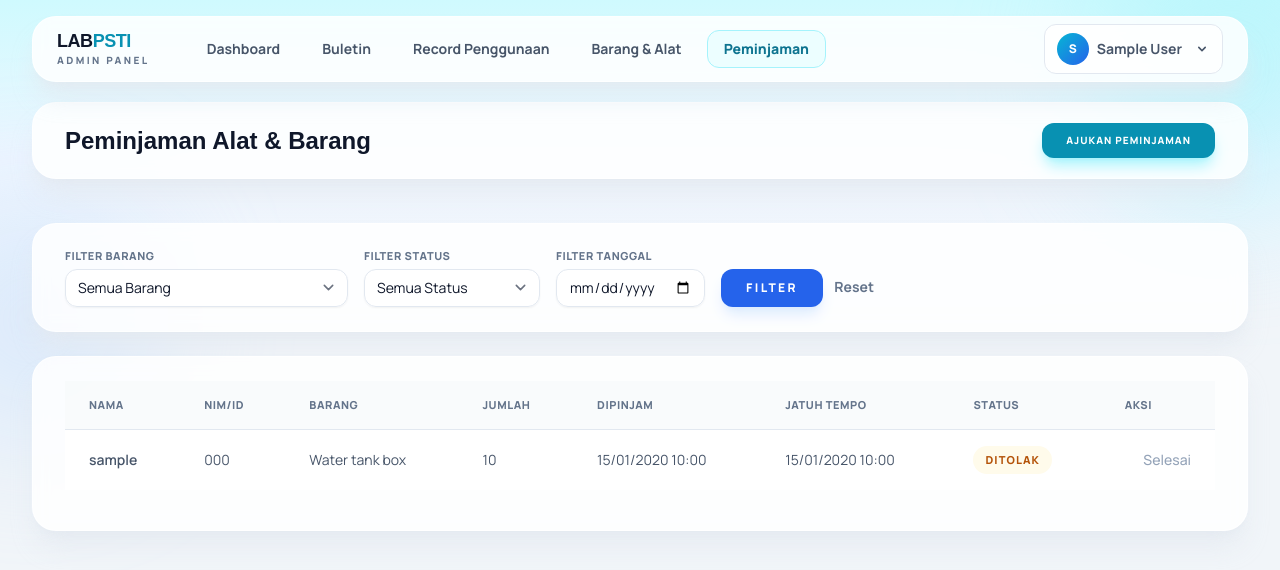
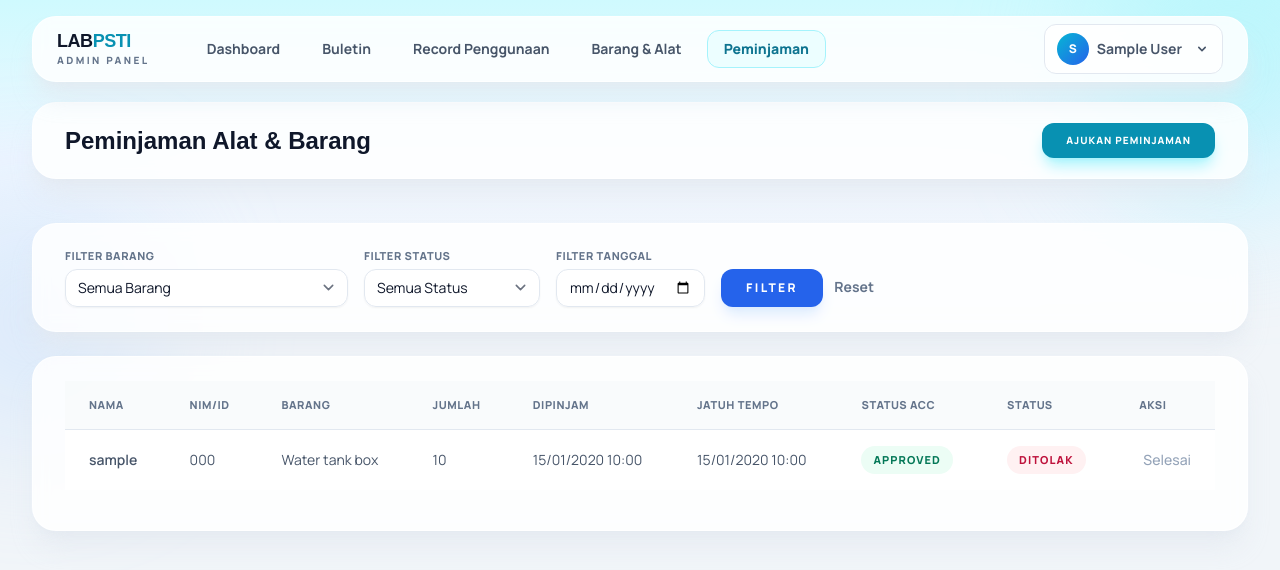
Before and after one commit to pKyouka/LABPSTI, a Laravel app: page /borrow_records in a window 1280 px wide. Shown: the top 570 px of the page. Run offline with Laravel 12, Linux system fonts and the light colour scheme; a user stored in the database is signed in; data comes from the database, SQL or seed files in the repository; tables that the repository leaves empty hold one stand-in row (values such as "Sample post"); style sheets or scripts are compiled from the project's sources; some web fonts are replaced.

Commit message:
update admin

```diff
--- a/app/Http/Controllers/BorrowRecordController.php
+++ b/app/Http/Controllers/BorrowRecordController.php
@@ -92,6 +92,8 @@ class BorrowRecordController extends Controller
             'notes' => 'nullable|string',
         ]);
 
+        $isAdmin = $user->isAdmin();
+
         if (! $user->isAdmin()) {
             $nim = $user->externalNim();
 
@@ -101,10 +103,10 @@ class BorrowRecordController extends Controller
             $validated['user_id_number'] = $nim;
         }
 
-        DB::transaction(function () use ($validated) {
+        DB::transaction(function () use ($validated, $isAdmin, $user) {
             $item = InventoryItem::whereKey($validated['inventory_item_id'])->lockForUpdate()->firstOrFail();
 
-            if ($item->available_stock < (int) $validated['quantity']) {
+            if ($isAdmin && $item->available_stock < (int) $validated['quantity']) {
                 throw ValidationException::withMessages([
                     'quantity' => 'Stok barang tidak mencukupi.',
                 ]);
@@ -119,13 +121,79 @@ class BorrowRecordController extends Controller
                 'due_at' => $validated['due_at'] ?? null,
                 'purpose' => $validated['purpose'],
                 'notes' => $validated['notes'] ?? null,
+                'status' => $isAdmin ? 'dipinjam' : 'menunggu',
+                'approval_status' => $isAdmin ? 'approved' : 'pending',
+                'approved_by' => $isAdmin ? $user->id : null,
+                'approved_at' => $isAdmin ? now() : null,
+            ]);
+
+            if ($isAdmin) {
+                $item->decrement('available_stock', (int) $validated['quantity']);
+            }
+        });
+
+        $message = $isAdmin
+            ? 'Peminjaman berhasil dicatat.'
+            : 'Peminjaman diajukan dan menunggu ACC admin.';
+
+        return redirect()->route('borrow_records.index')->with('success', $message);
+    }
+
+    public function approve(BorrowRecord $borrowRecord)
+    {
+        $user = Auth::user();
+
+        abort_unless($user->isAdmin(), 403);
+
+        DB::transaction(function () use ($borrowRecord, $user) {
+            if ($borrowRecord->approval_status !== 'pending') {
+                return;
+            }
+
+            $item = InventoryItem::whereKey($borrowRecord->inventory_item_id)->lockForUpdate()->firstOrFail();
+
+            if ($item->available_stock < (int) $borrowRecord->quantity) {
+                throw ValidationException::withMessages([
+                    'status' => 'Stok barang tidak mencukupi untuk ACC peminjaman ini.',
+                ]);
+            }
+
+            $borrowRecord->update([
+                'approval_status' => 'approved',
+                'approved_by' => $user->id,
+                'approved_at' => now(),
+                'rejected_by' => null,
+                'rejected_at' => null,
+                'rejection_reason' => null,
                 'status' => 'dipinjam',
             ]);
 
-            $item->decrement('available_stock', (int) $validated['quantity']);
+            $item->decrement('available_stock', (int) $borrowRecord->quantity);
         });
 
-        return redirect()->route('borrow_records.index')->with('success', 'Peminjaman berhasil dicatat.');
+        return redirect()->route('borrow_records.index')->with('success', 'Peminjaman berhasil di-ACC.');
+    }
+
+    public function reject(BorrowRecord $borrowRecord)
+    {
+        $user = Auth::user();
+
+        abort_unless($user->isAdmin(), 403);
+
+        if ($borrowRecord->approval_status !== 'pending') {
+            return redirect()->route('borrow_records.index')->with('success', 'Status peminjaman sudah diproses sebelumnya.');
+        }
+
+        $borrowRecord->update([
+            'approval_status' => 'rejected',
+            'approved_by' => null,
+            'approved_at' => null,
+            'rejected_by' => $user->id,
+            'rejected_at' => now(),
+            'status' => 'ditolak',
+        ]);
+
+        return redirect()->route('borrow_records.index')->with('success', 'Peminjaman ditolak.');
     }
 
     public function markReturned(BorrowRecord $borrowRecord)
@@ -137,6 +205,8 @@ class BorrowRecordController extends Controller
 
             abort_if($nim === null || (string) $borrowRecord->user_id_number !== $nim, 403);
         }
+
+        abort_if($borrowRecord->approval_status !== 'approved', 422, 'Peminjaman belum di-ACC admin.');
 
         DB::transaction(function () use ($borrowRecord) {
             $borrowRecord->loadMissing('inventoryItem');
--- a/app/Models/BorrowRecord.php
+++ b/app/Models/BorrowRecord.php
@@ -17,6 +17,12 @@ class BorrowRecord extends Model
         'purpose',
         'notes',
         'status',
+        'approval_status',
+        'approved_by',
+        'approved_at',
+        'rejected_by',
+        'rejected_at',
+        'rejection_reason',
     ];
 
     protected $casts = [
@@ -24,6 +30,8 @@ class BorrowRecord extends Model
         'borrowed_at' => 'datetime',
         'due_at' => 'datetime',
         'returned_at' => 'datetime',
+        'approved_at' => 'datetime',
+        'rejected_at' => 'datetime',
     ];
 
     public function inventoryItem()
--- a/resources/views/borrow_records/index.blade.php
+++ b/resources/views/borrow_records/index.blade.php
@@ -28,8 +28,10 @@
                             <x-input-label for="status" :value="__('Filter Status')" />
                             <select name="status" id="status" class="panel-select text-sm min-w-44">
                                 <option value="">Semua Status</option>
+                                <option value="menunggu" {{ request('status') === 'menunggu' ? 'selected' : '' }}>Menunggu ACC</option>
                                 <option value="dipinjam" {{ request('status') === 'dipinjam' ? 'selected' : '' }}>Dipinjam</option>
                                 <option value="dikembalikan" {{ request('status') === 'dikembalikan' ? 'selected' : '' }}>Dikembalikan</option>
+                                <option value="ditolak" {{ request('status') === 'ditolak' ? 'selected' : '' }}>Ditolak</option>
                             </select>
                         </div>
                         <div>
@@ -62,6 +64,7 @@
                                     <th>Jumlah</th>
                                     <th>Dipinjam</th>
                                     <th>Jatuh Tempo</th>
+                                    <th>Status ACC</th>
                                     <th>Status</th>
                                     <th class="text-right">Aksi</th>
                                 </tr>
@@ -76,12 +79,26 @@
                                         <td class="whitespace-nowrap">{{ $record->borrowed_at->format('d/m/Y H:i') }}</td>
                                         <td class="whitespace-nowrap">{{ $record->due_at?->format('d/m/Y H:i') ?? '-' }}</td>
                                         <td class="whitespace-nowrap">
-                                            <span class="inline-flex items-center px-3 py-1 rounded-full text-[11px] font-black uppercase tracking-widest {{ $record->status === 'dikembalikan' ? 'bg-emerald-50 text-emerald-700' : 'bg-amber-50 text-amber-700' }}">
+                                            <span class="inline-flex items-center px-3 py-1 rounded-full text-[11px] font-black uppercase tracking-widest {{ $record->approval_status === 'approved' ? 'bg-emerald-50 text-emerald-700' : ($record->approval_status === 'rejected' ? 'bg-rose-50 text-rose-700' : 'bg-amber-50 text-amber-700') }}">
+                                                {{ $record->approval_status }}
+                                            </span>
+                                        </td>
+                                        <td class="whitespace-nowrap">
+                                            <span class="inline-flex items-center px-3 py-1 rounded-full text-[11px] font-black uppercase tracking-widest {{ $record->status === 'dikembalikan' ? 'bg-emerald-50 text-emerald-700' : ($record->status === 'ditolak' ? 'bg-rose-50 text-rose-700' : 'bg-amber-50 text-amber-700') }}">
                                                 {{ $record->status }}
                                             </span>
                                         </td>
                                         <td class="whitespace-nowrap text-right text-sm font-medium">
-                                            @if($record->returned_at === null)
+                                            @if(auth()->user()->isAdmin() && $record->approval_status === 'pending')
+                                                <form action="{{ route('borrow_records.approve', $record) }}" method="POST" class="inline">
+                                                    @csrf
+                                                    <button type="submit" class="text-emerald-600 hover:text-emerald-800 font-black">ACC</button>
+                                                </form>
+                                                <form action="{{ route('borrow_records.reject', $record) }}" method="POST" class="inline ml-3">
+                                                    @csrf
+                                                    <button type="submit" class="text-rose-600 hover:text-rose-800 font-black" onclick="return confirm('Tolak peminjaman ini?')">Tolak</button>
+                                                </form>
+                                            @elseif($record->approval_status === 'approved' && $record->returned_at === null)
                                                 <form action="{{ route('borrow_records.return', $record) }}" method="POST" class="inline">
                                                     @csrf
                                                     <button type="submit" class="text-cyan-700 hover:text-cyan-900 font-black" onclick="return confirm('Tandai barang sudah dikembalikan?')">Kembalikan</button>
@@ -93,7 +110,7 @@
                                     </tr>
                                 @empty
                                     <tr>
-                                        <td colspan="8" class="px-6 py-8 whitespace-nowrap text-center text-slate-500">
+                                        <td colspan="9" class="px-6 py-8 whitespace-nowrap text-center text-slate-500">
                                             Belum ada data peminjaman.
                                         </td>
                                     </tr>
--- a/routes/web.php
+++ b/routes/web.php
@@ -31,6 +31,8 @@ Route::middleware('auth')->group(function () {
     Route::get('bulletins/{bulletin}/edit', [BulletinController::class, 'edit'])->name('bulletins.edit');
     Route::put('bulletins/{bulletin}', [BulletinController::class, 'update'])->name('bulletins.update');
     Route::delete('bulletins/{bulletin}', [BulletinController::class, 'destroy'])->name('bulletins.destroy');
+    Route::post('bulletins/{bulletin}/approve', [BulletinController::class, 'approve'])->name('bulletins.approve');
+    Route::post('bulletins/{bulletin}/reject', [BulletinController::class, 'reject'])->name('bulletins.reject');
 
     // Usage record is available for all authenticated users, but scoped per role in controller.
     Route::resource('usage_records', LabUsageRecordController::class)->except(['show', 'edit', 'update']);
@@ -44,6 +46,8 @@ Route::middleware('auth')->group(function () {
     Route::get('borrow_records', [BorrowRecordController::class, 'index'])->name('borrow_records.index');
     Route::get('borrow_records/create', [BorrowRecordController::class, 'create'])->name('borrow_records.create');
     Route::post('borrow_records', [BorrowRecordController::class, 'store'])->name('borrow_records.store');
+    Route::post('borrow_records/{borrowRecord}/approve', [BorrowRecordController::class, 'approve'])->name('borrow_records.approve');
+    Route::post('borrow_records/{borrowRecord}/reject', [BorrowRecordController::class, 'reject'])->name('borrow_records.reject');
     Route::post('borrow_records/{borrowRecord}/return', [BorrowRecordController::class, 'markReturned'])->name('borrow_records.return');
 });
 
```
Also changed, not shown: app/Http/Controllers/BulletinController.php (+74 -3 lines), app/Http/Controllers/LabController.php (+7 -1 lines), app/Http/Controllers/LandingPageController.php (+10 -2 lines), app/Models/Bulletin.php (+21 -1 lines), resources/views/bulletins/index.blade.php (+17 -1 lines), database/migrations/2026_04_30_100001_add_approval_to_bulletins_table.php (added), database/migrations/2026_04_30_100002_add_approval_to_borrow_records_table.php (added).
